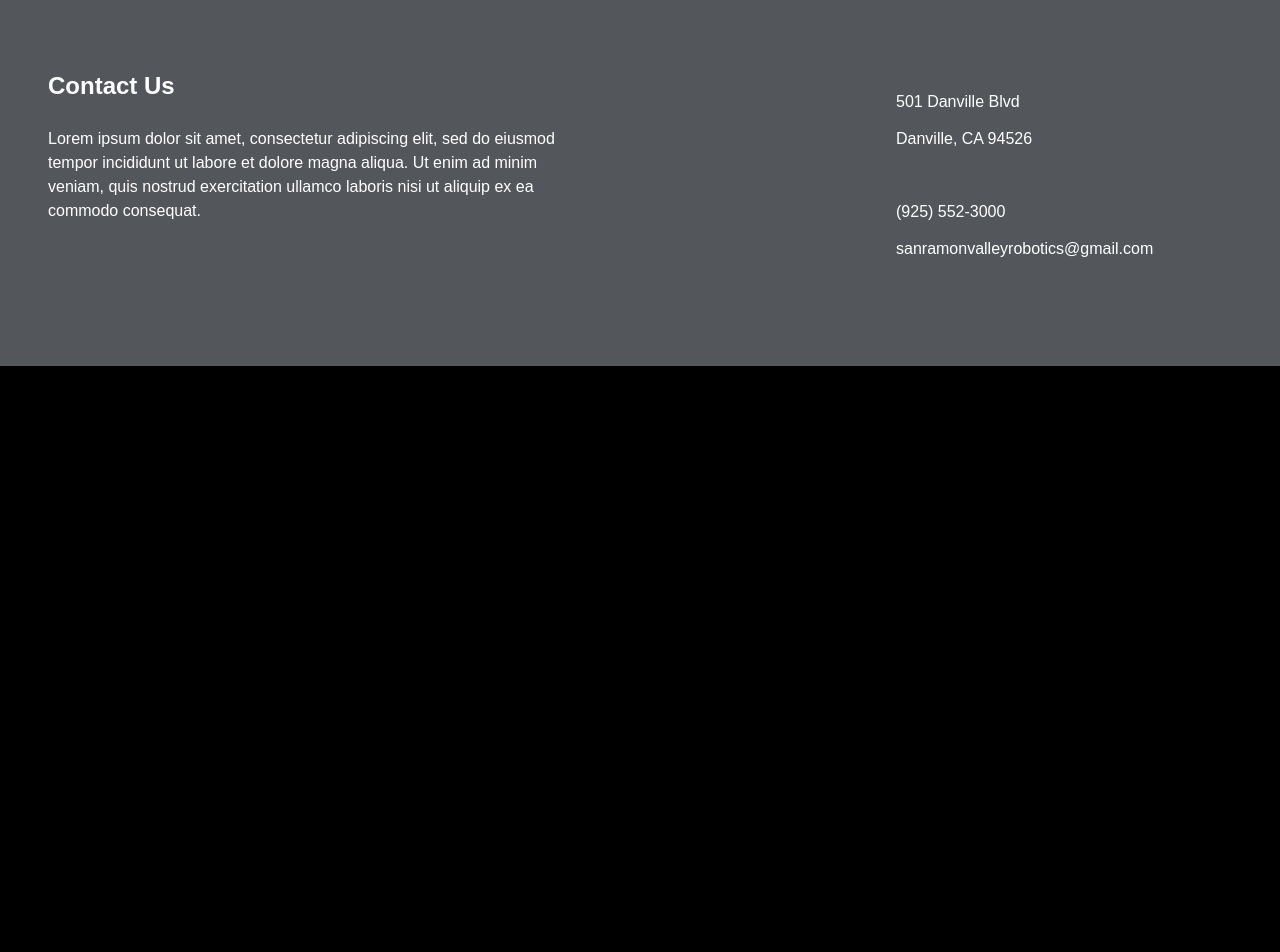
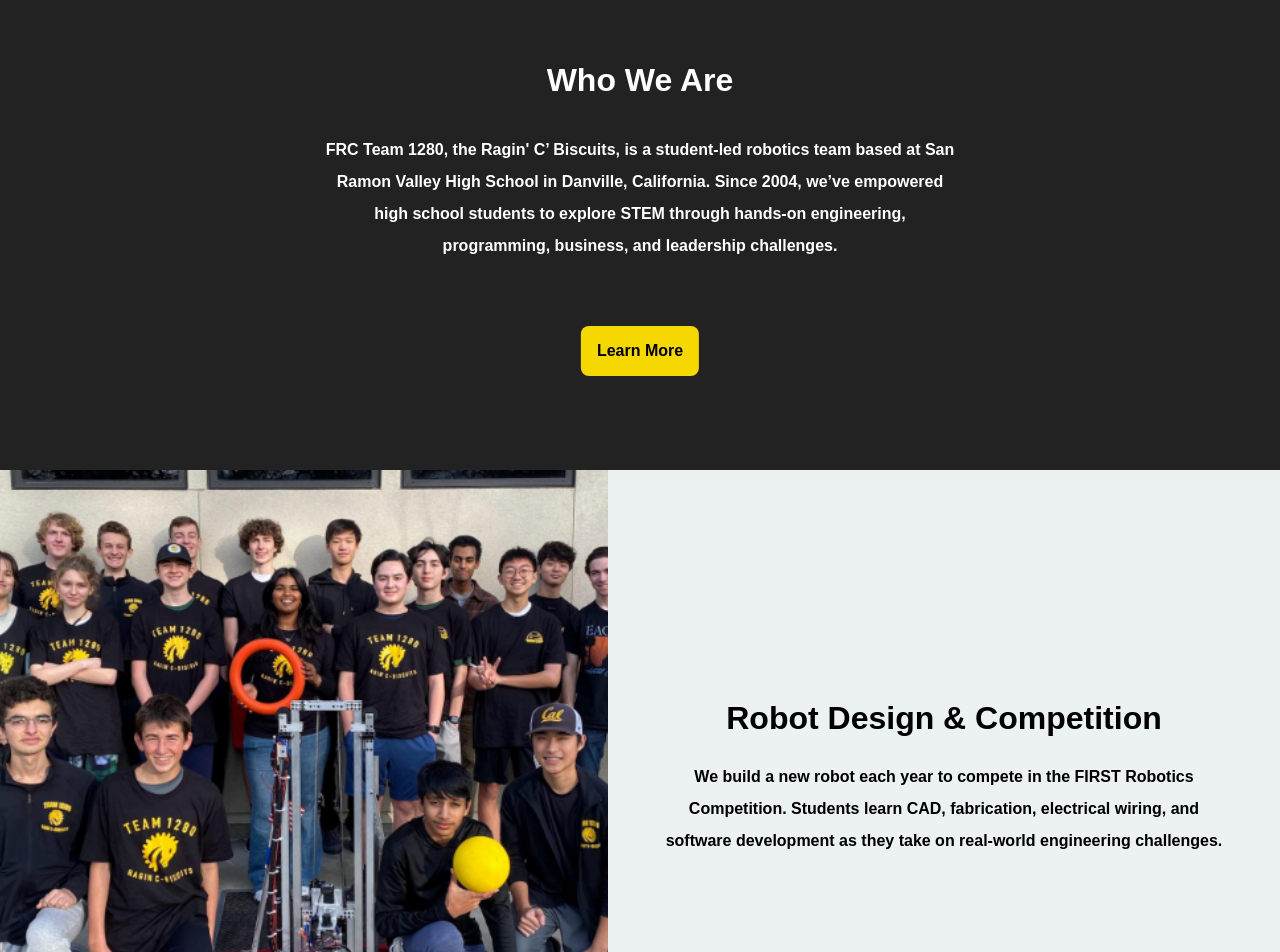
Before and after one commit to Team-1280/1280-website, a React (Vite) app in the folder app/: page / in a window 1280 px wide. Shown: the part 1360-2312 px from the top of the page. Before the commit the page ends 1726 px from the top, so only its background shows below. Built offline with nearby package versions, Linux system fonts and the light colour scheme.

Commit message:
robot and about sample **use css modules later**

```diff
--- a/app/src/pages/Home.css
+++ b/app/src/pages/Home.css
@@ -92,7 +92,7 @@
 .action-calls {
     background-color: #ECF1F2;
     padding-bottom: 1.5rem;
-    padding-top: 0.5rem;
+    /* padding-top: 0.5rem; */
     display: flex;
     justify-content: space-between;
     padding-left: 10rem;
@@ -105,6 +105,84 @@
     padding: 1rem;
     font-weight: bold;
 }
-.action-button:hover{
+.action-button:hover {
     box-shadow: black 2px 2px;
 }
+.about-sample-background {
+    background-color: #222222;
+    height: 60vh;
+    position: relative;
+}
+.about-sample-heading {
+    color: white;
+    position: absolute;
+    font-size: xx-large;
+    font-weight: bold;
+    top: 15%;
+    left: 50%;
+    transform: translateX(-50%);
+}
+.about-sample-subheading {
+    color: white;
+    position: absolute;
+    font-size: medium;
+    font-weight: bold;
+    line-height: 2;
+    top: 30%;
+    left: 50%;
+    transform: translateX(-50%);
+    text-align: center;
+}
+.about-sample-button {
+    position: absolute;
+    background-color: rgb(244, 216, 0);
+    border-radius: 8px;
+    border-color: white;
+    font-size: medium;
+    padding: 1rem;
+    font-weight: bold;
+    top: 70%;
+    left: 50%;
+    transform: translateX(-50%);
+}
+.about-sample-button:hover {
+    box-shadow: white 2px 2px;
+}
+.robot-sample-split-container {
+    display: flex;
+    width: 100%;
+    height: 80vh;
+}
+.robot-sample-half {
+    flex: 1;
+    box-sizing: border-box;
+}
+.robot-sample-image-half img {
+    width: 100%;
+    height: auto;
+    display: block;
+    object-fit: cover;
+    height: 80vh
+}
+.robot-sample-text-half {
+    display: flex;
+    flex-direction: column;
+    color: black;
+    justify-content: center;
+    text-align: center;
+    align-items:center;
+    background-color: #ECF1F2;
+    box-sizing: border-box;
+    padding: 2rem;
+}
+.robot-sample-middle-heading {
+    font-weight: bold;
+    font-size: xx-large;
+}
+.robot-sample-middle-text {
+    font-weight: bold;
+    font-size: medium;
+    overflow: hidden;
+    padding: 1.5rem;
+    line-height: 2;
+}
--- a/app/src/pages/Home.jsx
+++ b/app/src/pages/Home.jsx
@@ -32,7 +32,7 @@
                     Donate to the Team
                 </button>
                 <button className='action-button'>
-                    Learn About Us
+                    About Us
                 </button>
                 <button className='action-button'>
                     Join the Team
@@ -40,7 +40,35 @@
             </div>
         </section>
         <section>
+            <div className='about-sample-background'>
+                <div className='about-sample-heading'>
+                    Who We Are
+                </div>
+                <div className='about-sample-subheading'>
+                    FRC Team 1280, the Ragin' C’ Biscuits, is a student-led robotics team based at San Ramon Valley High School in Danville, California.
+                    Since 2004, we’ve empowered high school students to explore STEM through hands-on engineering, programming, business, and leadership challenges.
+                </div>
+                <div className='about-sample-button'>
+                    Learn More
+                </div>
+            </div>
+        </section>
+        <section>
+            <div className='robot-sample-split-container'>
+                <div className='robot-sample-half robot-sample-image-half'>
+                    <img src={TeamImage} alt="Team 1280" />
+                </div>
+                <div className='robot-sample-text-half half'>
+                    <div className='robot-sample-middle-heading'>
+                    Robot Design & Competition
+                    </div>
+                    <div className='robot-sample-middle-text'>
+                        We build a new robot each year to compete in the FIRST Robotics Competition.
+                        Students learn CAD, fabrication, electrical wiring, and software development as they take on real-world engineering challenges.
 
+                    </div>
+                </div>
+            </div>
         </section>
     </>
 )
```
